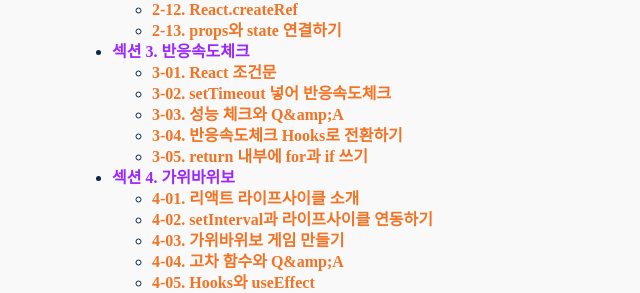
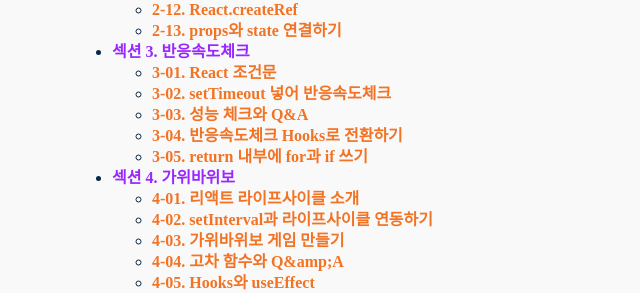
Before and after one commit to nimkoes/portfolio, a Jekyll site: the page built from _posts/2022-10-31-web-game-react.md, in a window 1280 px wide. Shown: the part 1291-1584 px from the top of the page, without its empty margins (168-808 px from the left). Built offline with Jekyll 4.4.1, drawn with Linux system fonts in a browser that asks for light colours.

Commit message:
3-03. 성능 체크와 Q&A

```diff
--- a/_posts/2022-10-31-web-game-react.md
+++ b/_posts/2022-10-31-web-game-react.md
@@ -59,7 +59,7 @@
 - **섹션 3. 반응속도체크**
   - [3-01. React 조건문](https://inky-bug-9a2.notion.site/3-01-React-cc0157b410e7416592bef4d2beeabf97){:target="_blank"}
   - [3-02. setTimeout 넣어 반응속도체크](https://inky-bug-9a2.notion.site/3-02-setTimeout-527f69f7127c4facad94a52313d2acf9){:target="_blank"}
-  - [3-03. 성능 체크와 Q&amp;amp;A](){:target="_blank"}
+  - [3-03. 성능 체크와 Q&A](https://inky-bug-9a2.notion.site/3-03-Q-A-c43721a5aed4461e81e865e263de28e8){:target="_blank"}
   - [3-04. 반응속도체크 Hooks로 전환하기](){:target="_blank"}
   - [3-05. return 내부에 for과 if 쓰기](){:target="_blank"}
 - **섹션 4. 가위바위보**
```
